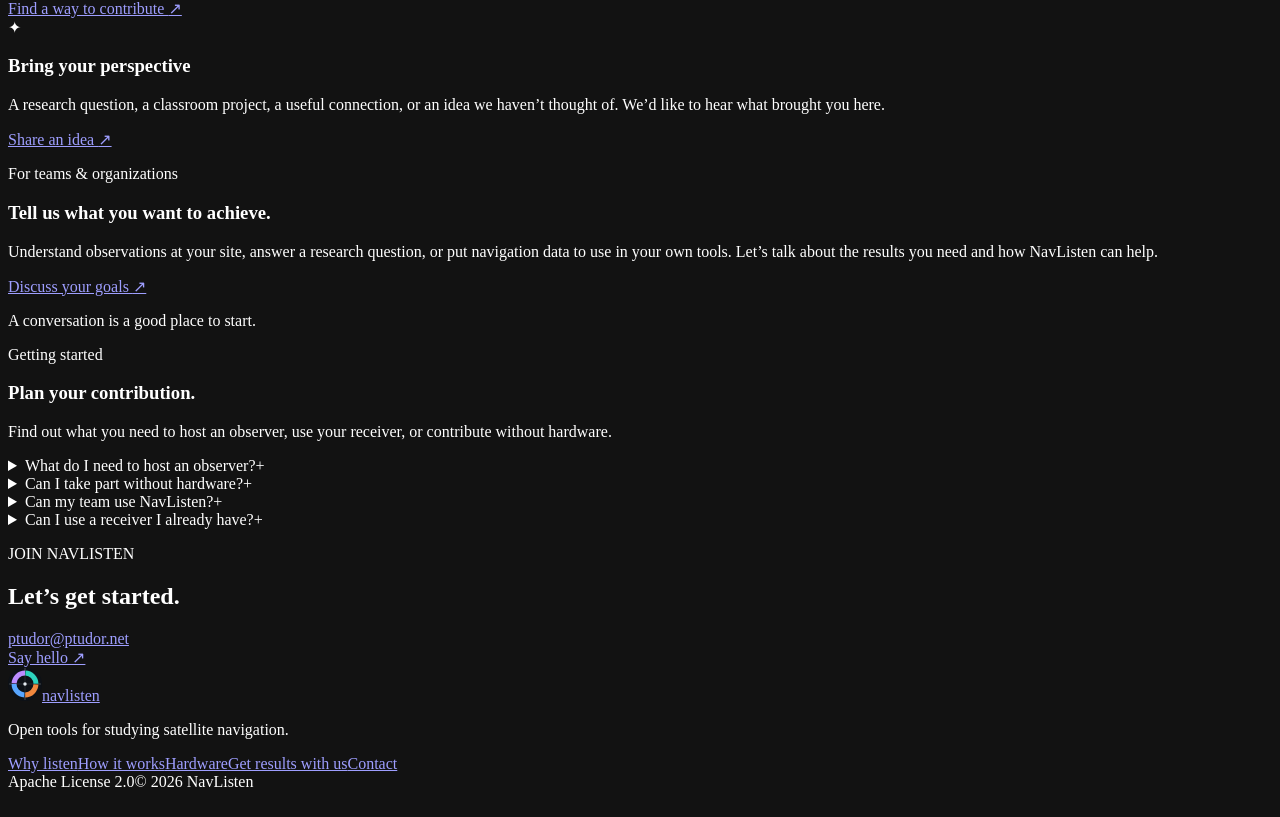
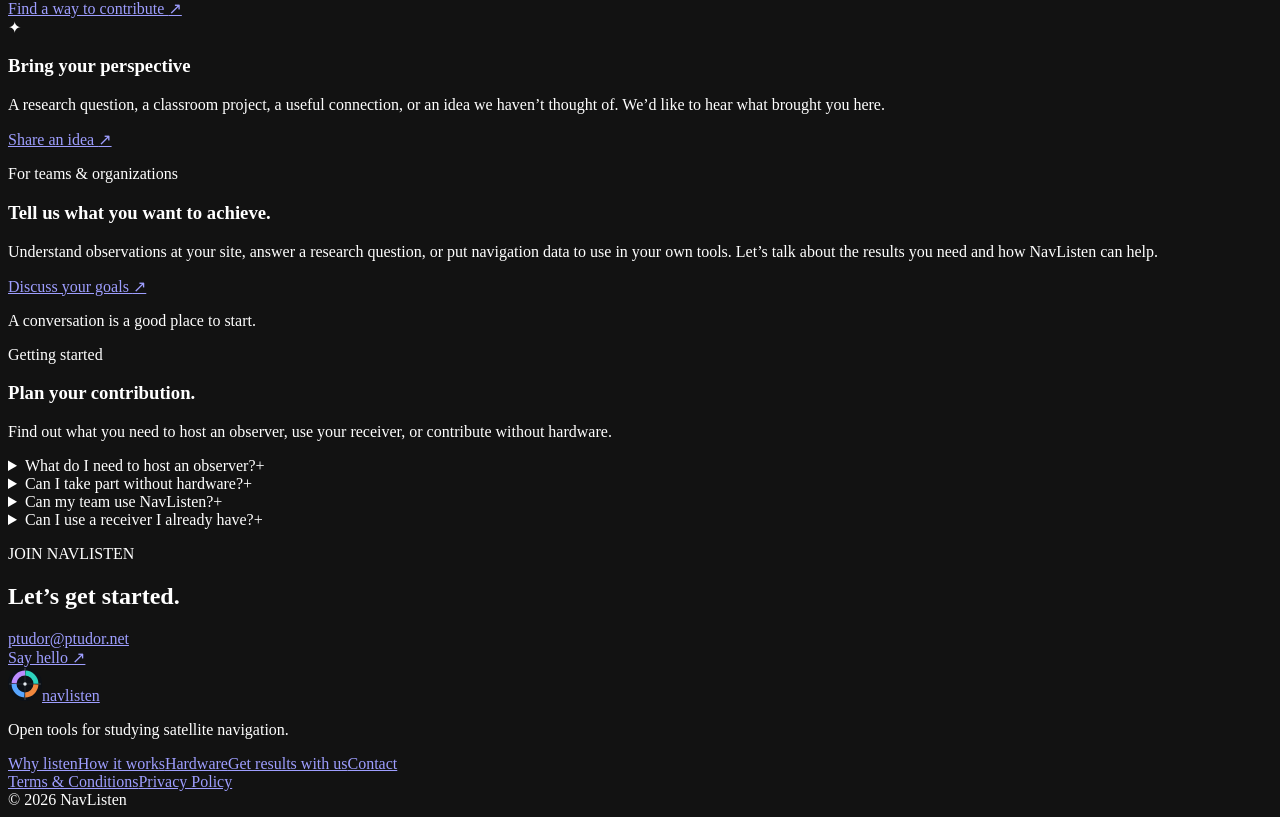
Before and after one commit to ptudor/navlistener-software, a Vue app in the folder web/: page / in a window 1280 px wide. Shown: the part 4747-5564 px from the top of the page. Built offline with nearby package versions, Linux system fonts and the light colour scheme.

Commit message:
Link shared terms and privacy policy from website footer

```diff
--- a/web/scripts/check-static.mjs
+++ b/web/scripts/check-static.mjs
@@ -20,7 +20,8 @@
 assert.doesNotMatch(html, /\sstyle=/i, 'inline style would violate the CSP')
 assert.match(html, /style-src 'self';/, 'production keeps the strict stylesheet policy')
 assert.doesNotMatch(html, /nonce-|unsafe-inline/, 'development style authorization stays out of production')
-assert.doesNotMatch(html, /(?:src|href)="https?:\/\/(?!navlisten\.com)/, 'no third-party runtime assets')
+// Outbound navigation is allowed; embedded resources must remain local.
+assert.doesNotMatch(html.replace(/<a\b[^>]*>/g, ''), /(?:src|href)="https?:\/\/(?!navlisten\.com)/, 'no third-party runtime assets')
 
 await Promise.all([
   'assets/mark.svg',
--- a/web/src/App.vue
+++ b/web/src/App.vue
@@ -465,7 +465,10 @@
         <a :href="emailHref('Hello NavListen')">Contact</a>
       </nav>
       <div class="footer-meta">
-        <span>Apache License 2.0</span>
+        <nav class="footer-legal" aria-label="Legal">
+          <a href="https://intsat.space/intsat/terms/">Terms &amp; Conditions</a>
+          <a href="https://intsat.space/intsat/privacy/">Privacy Policy</a>
+        </nav>
         <span>© 2026 NavListen</span>
       </div>
     </div>
--- a/web/src/styles.css
+++ b/web/src/styles.css
@@ -1362,6 +1362,9 @@
 
 .footer-meta {
   display: flex;
+  flex-wrap: wrap;
+  align-items: center;
+  gap: 1rem;
   padding-top: 1.7rem;
   grid-column: 1 / -1;
   justify-content: space-between;
@@ -1371,6 +1374,8 @@
   font-size: 0.57rem;
   letter-spacing: 0.04em;
 }
+
+.footer-legal { flex-wrap: wrap; gap: 0.75rem 1.25rem; }
 
 @keyframes pulse {
   0% { opacity: 0.7; transform: scale(0.7); }
```
Also changed, not shown: 1 other file (tests, documents, lock files or other folders).
